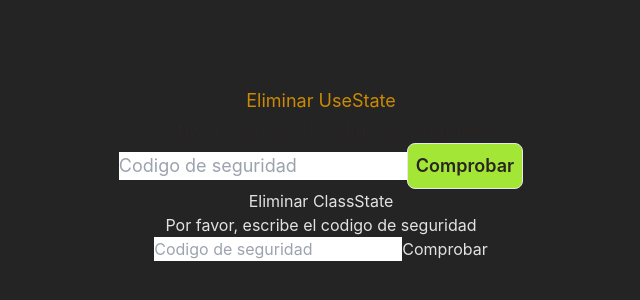
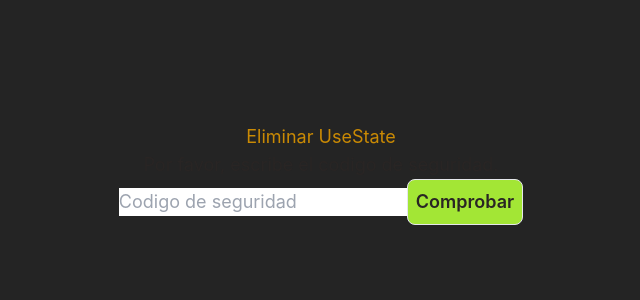
Before and after one commit to YeisonT16/security-codes, a React (Vite) app: page / in a window 1280 px wide. Shown: the part 226-526 px from the top of the page, without its empty margins (319-959 px from the left). Built offline with nearby package versions, Linux system fonts and the light colour scheme.

Commit message:
Corrección de errores y modificacíon en el codigo de la actualizacíon de los estados

```diff
--- a/src/App.tsx
+++ b/src/App.tsx
@@ -1,6 +1,6 @@
 import './App.css'
 import { UseState } from './components/UseState'
-import { ClassState } from './components/ClassState'
+//import { ClassState } from './components/ClassState'
 
 function App() {
 
@@ -8,7 +8,7 @@ function App() {
   return (
     <div>
       <UseState name='UseState'/>
-      <ClassState name="ClassState"/>
+      {/* <ClassState name="ClassState"/> */}
     </div>
   )
 }
--- a/src/components/ClassState.tsx
+++ b/src/components/ClassState.tsx
@@ -1,38 +1,38 @@
-import React from 'react'
+// import React from 'react'
 
 
 
-class ClassState extends React.Component {
-   constructor(props: {name: string}){
-    super(props);
+// class ClassState extends React.Component {
+//    constructor(props: {name: string}){
+//     super(props);
 
-    this.state = {
-        error: false,
-    };
-   }
+//     this.state = {
+//         error: false,
+//     };
+//  }
 
-    render() {
+//     render() {
 
 
 
-        return (
-            <div>
-                <h2>Eliminar {this.props.name}</h2>
+//         return (
+//             <div>
+//                 <h2>Eliminar {this.props.name}</h2>
 
-                <p>Por favor, escribe el codigo de seguridad</p>
+//                 <p>Por favor, escribe el codigo de seguridad</p>
 
-                {this.state.error && (
-                <p>Error: el codigo es incorrecto</p>
-            )}
+//                 {this.state.error && (
+//                 <p>Error: el codigo es incorrecto</p>
+//             )}
 
-                <input placeholder="Codigo de seguridad" />
-                <button
-                    onClick={() => this.setState(prevState => ({error: !prevState.error}))}
-                >Comprobar</button>
-            </div>
-        )
-    }
-}
+//                 <input placeholder="Codigo de seguridad" />
+//                 <button
+//                     onClick={() => this.setState(prevState => ({error: !prevState.error}))}
+//                 >Comprobar</button>
+//             </div>
+//         )
+//     }
+// }
 
 
-export { ClassState };
+// export { ClassState };
--- a/src/components/UseState.tsx
+++ b/src/components/UseState.tsx
@@ -34,7 +34,7 @@ function UseState({name}: {name: string}) {
 
             <p>Por favor, escribe el codigo de seguridad.</p>
 
-            {error && (
+            {(error && !loading) && (
                 <p>Error: el codigo es incorrecto</p>
             )}
             {
@@ -45,10 +45,13 @@ function UseState({name}: {name: string}) {
             <input
                 placeholder="Codigo de seguridad"
                 value={value}
-                onChange={(event) => {event.target.value}}
+                onChange={(event) => {
+                    //setError(false);
+                    setValue(event.target.value)
+                }}
             />
             <button className="rounded-lg w-fit bg-lime-400 p-2 border text-lg font-semibold"
-                onClick={() => setLoading(true)}
+                onClick={() => {setError(false); setLoading(true);}}
             >Comprobar</button>
         </div>
 
```
